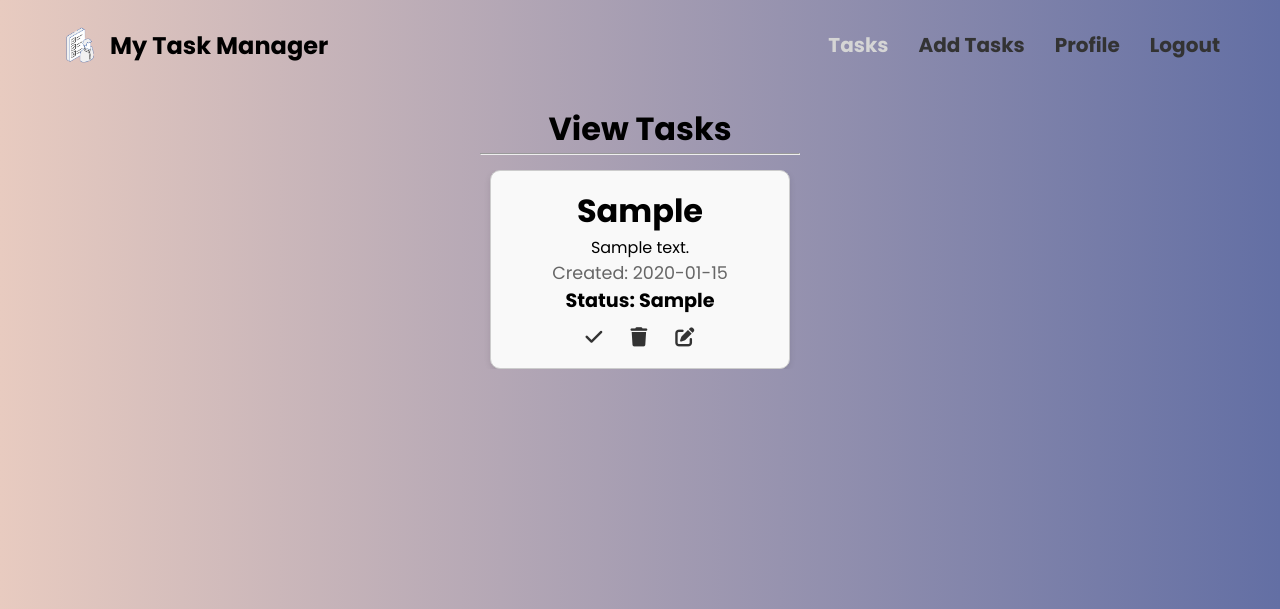
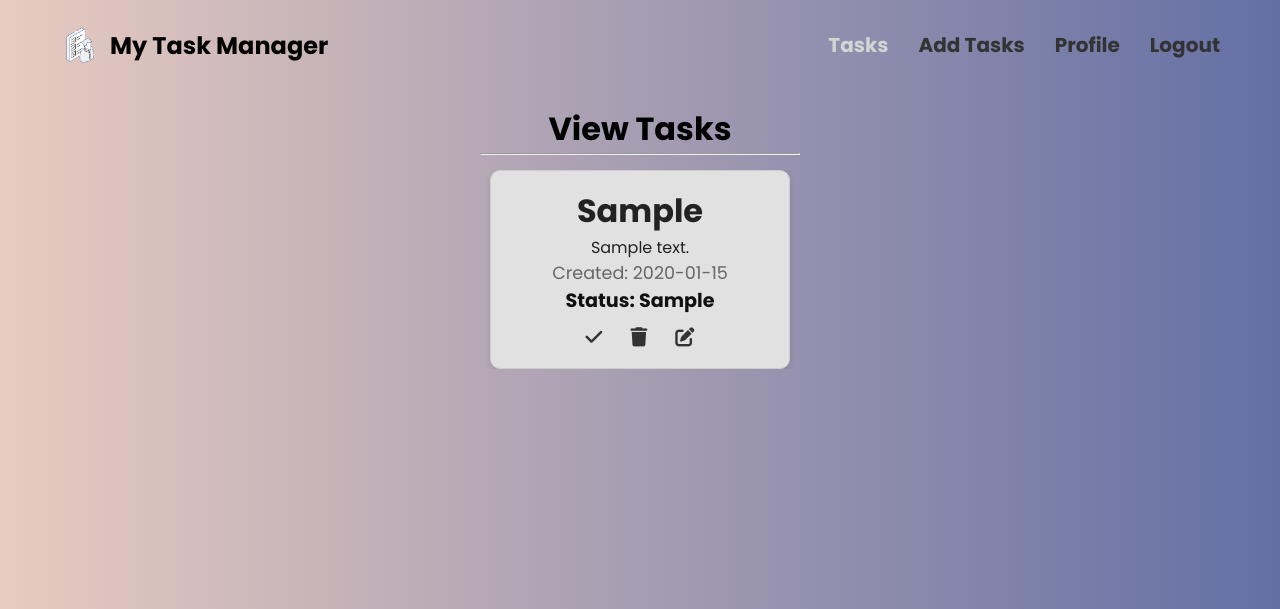
Before and after one commit to Vaisakh-Nirupam/Task_Manager, a Flask app: page /viewTask in a window 1280 px wide. Shown: the top 609 px of the page. Run offline with Flask 3, Linux system fonts and the light colour scheme; the visitor is signed in with stand-in values (Sample User, id 1); tables that the repository leaves empty hold one stand-in row (values such as "Sample post").

Commit message:
Task Cards Hover Effect

```diff
--- a/static/css/after_login.css
+++ b/static/css/after_login.css
@@ -23,6 +23,7 @@
     scrollbar-width: none;
     -ms-overflow-style: none;
 }
+
 #all_tasks::-webkit-scrollbar {
     display: none;
 }
@@ -56,15 +57,23 @@ button{
     flex-wrap: wrap;
     gap: 1rem;
     justify-content: center;
-  }
+}
 
 .task-card {
     border: 1px solid #ccc;
     border-radius: 10px;
     padding: 1rem;
     width: 300px;
-    background-color: #f9f9f9;
+    background-color: #e1e1e1;
     box-shadow: 0 2px 6px rgba(0,0,0,0.1);
+    color: #222;
+}
+
+.task-card:hover {
+    border: 3px solid #636fa4;
+    background-color: #f0f4ff;
+    box-shadow: 0 6px 12px rgba(0, 0, 0, 0.3);
+    transition: border 0.3s ease, box-shadow 0.3s ease, background-color 0.3s ease;
 }
 
 .task-card.completed {
@@ -74,11 +83,13 @@ button{
 
 .task-card .status {
     font-weight: bold;
+    color: #111;
     font-size: 1.2rem;
 }
 
 .task-card .date {
     font-size: 1.1rem;
+    color: #444;
     color: #666;
 }
 
```
